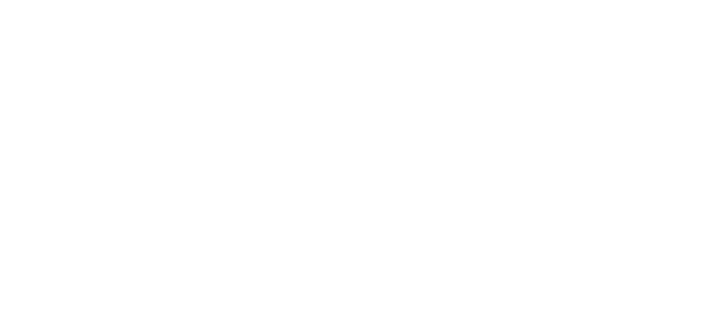
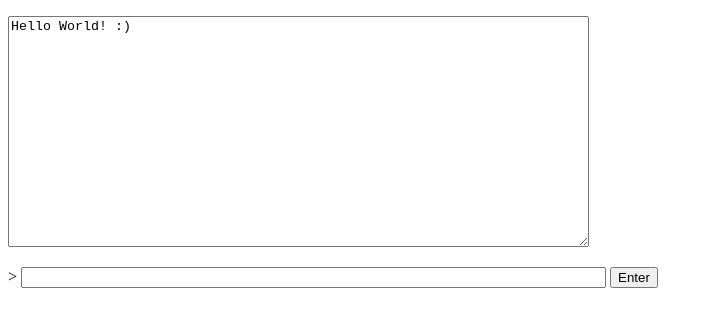
Before and after one commit to Garthof/TheRoom, a website with bundled scripts: page index.html in a window 1280 px wide. Shown: the whole page, without its empty margins (0-713 px from the left). Built offline with nearby package versions, Linux system fonts and the light colour scheme.

Commit message:
Read and write commands from user input

```diff
--- a/index.html
+++ b/index.html
@@ -7,5 +7,33 @@
         <title>Text Adventure</title>
         <script src="script.js" defer></script>
     </head>
-    <body></body>
+    <body>
+        <p>
+            <textarea
+                id="story"
+                name="story"
+                rows="15"
+                cols="70"
+                readonly
+            ></textarea>
+        </p>
+        <p>
+            <label for="">&gt;</label>
+            <input
+                id="command"
+                name="command"
+                type="text"
+                size="70"
+                autocomplete="off"
+            />
+            <button
+                id="enter"
+                name="enter"
+                type="button"
+                onclick="commandEntered()"
+            >
+                Enter
+            </button>
+        </p>
+    </body>
 </html>
--- a/script.ts
+++ b/script.ts
@@ -1 +1,21 @@
-console.log('Hello World :)');
+let story = <HTMLTextAreaElement>document.getElementById('story');
+let command = <HTMLInputElement>document.getElementById('command');
+
+if (story != null) {
+    story.innerHTML = 'Hello World! :)';
+}
+
+function appendTextToStory(text: string) {
+    if (story != null) {
+        story.innerHTML = story.innerHTML.concat('\n', text);
+    }
+}
+
+function commandEntered() {
+    console.log('Command Entered');
+    if (story != null && command != null) {
+        const commandText = '>'.concat(' ', command.value);
+        appendTextToStory(commandText);
+        console.log(commandText);
+    }
+}
```
